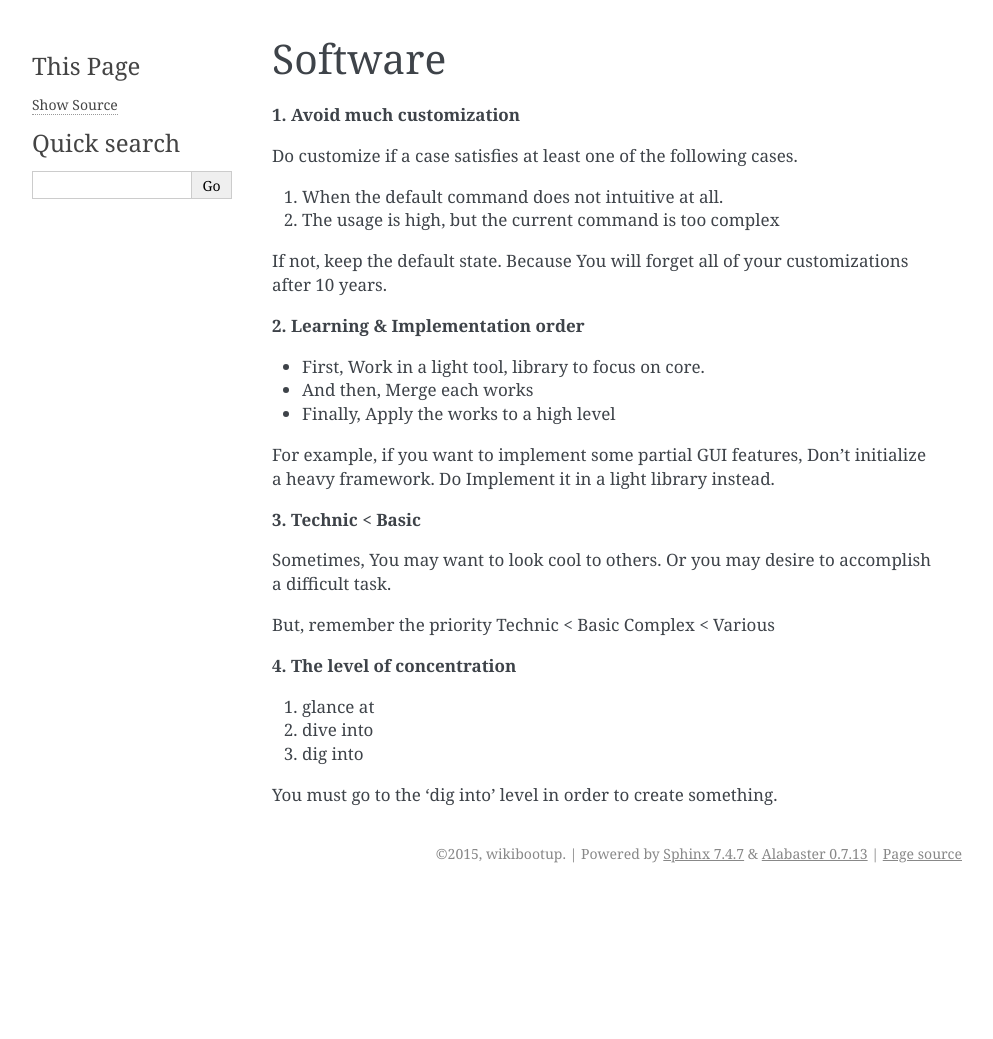
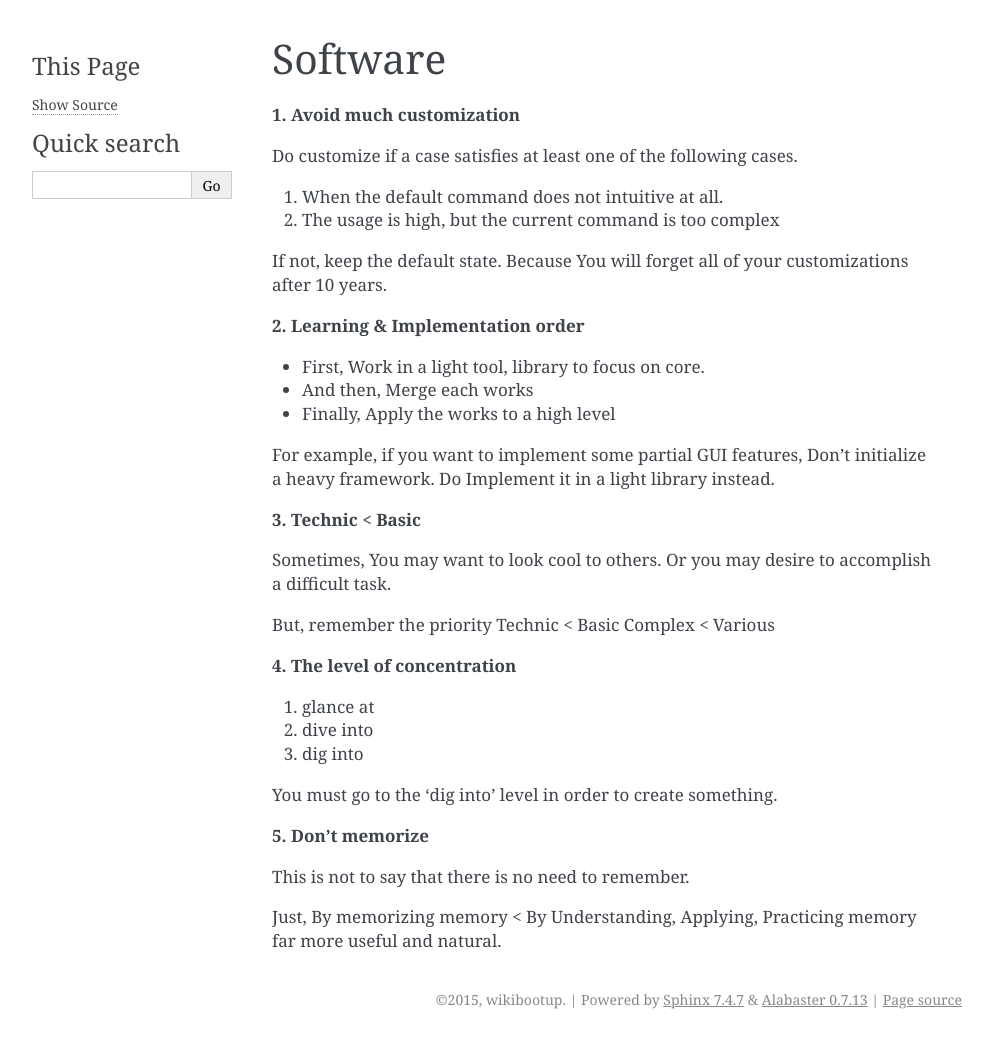
Before and after one commit to my-snippet/SmallKnowlege, a Sphinx documentation site: the page built from docs/source/Software.rst, in a window 1280 px wide. Shown: the whole page, without its empty margins (148-1141 px from the left). Built offline with Sphinx 7.4.7, drawn with Linux system fonts in a browser that asks for light colours; before the commit the page ends 900 px from its top, so only the background shows below that.

Commit message:
update Software.rst : Don't memorize

```diff
--- a/docs/source/Software.rst
+++ b/docs/source/Software.rst
@@ -37,3 +37,10 @@ Complex < Various
 3. dig into
 
 You must go to the 'dig into' level in order to create something.
+
+**5. Don't memorize**
+
+This is not to say that there is no need to remember.
+
+Just,
+By memorizing memory < By Understanding, Applying, Practicing memory far more useful and natural.
```
